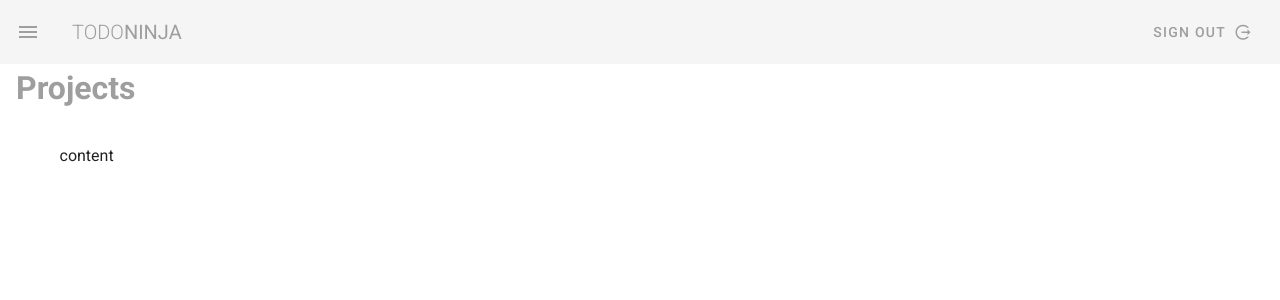
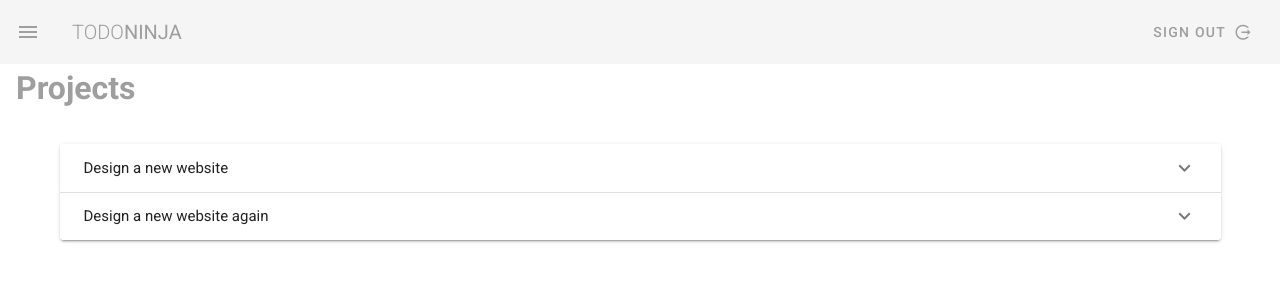
Before and after one commit to rafal-mi/todo-ninja, a Vue app: page /projects in a window 1280 px wide. Shown: the top 300 px of the page. Built offline with nearby package versions, Linux system fonts and the light colour scheme.

Commit message:
#21 Expansion Panels

```diff
--- a/src/views/Projects.vue
+++ b/src/views/Projects.vue
@@ -2,16 +2,48 @@
   <div class="projects">
     <h1 class="subheading grey--text">Projects</h1>
 
+
     <v-container class="my-5">
-        content
+      <v-expansion-panels>
+        <v-expansion-panel v-for="project in myProjects" :key="project.title">
+          <v-expansion-panel-header>
+            {{ project.title }}
+          </v-expansion-panel-header>
+          <v-expansion-panel-content>
+            <v-card>
+              <v-card-text class="px-4 grey--text">
+                <div class="font-weight-bold">due by {{ project.due }}</div>
+                <div>{{project.content}}</div>
+              </v-card-text>
+            </v-card>
+
+          </v-expansion-panel-content>
+        </v-expansion-panel>
+      </v-expansion-panels>
     </v-container>
-
   </div>
 </template>
 
 <script>
+export default {
+  data() {
+    return {
+      projects: [
+        { title: 'Design a new website', person: 'The Net Ninja', due: '1st Jan 2019', status: 'ongoing', content: 'Lorem ipsum dolor sit amet consectetur adipisicing elit. Sunt consequuntur eos eligendi illum minima adipisci deleniti, dicta mollitia enim explicabo fugiat quidem ducimus praesentium voluptates porro molestias non sequi animi!'},
+        { title: 'Code up the homepage', person: 'Chun Li', due: '10th Jan 2019', status: 'complete', content: 'Lorem ipsum dolor sit amet consectetur adipisicing elit. Sunt consequuntur eos eligendi illum minima adipisci deleniti, dicta mollitia enim explicabo fugiat quidem ducimus praesentium voluptates porro molestias non sequi animi!'},
+        { title: 'Design video thumbnails', person: 'Ryu', due: '20th Dec 2018', status: 'complete', content: 'Lorem ipsum dolor sit amet consectetur adipisicing elit. Sunt consequuntur eos eligendi illum minima adipisci deleniti, dicta mollitia enim explicabo fugiat quidem ducimus praesentium voluptates porro molestias non sequi animi!'},
+        { title: 'Create a community forum', person: 'Gouken', due: '20th Oct 2018', status: 'overdue', content: 'Lorem ipsum dolor sit amet consectetur adipisicing elit. Sunt consequuntur eos eligendi illum minima adipisci deleniti, dicta mollitia enim explicabo fugiat quidem ducimus praesentium voluptates porro molestias non sequi animi!'},
+        { title: 'Design a new website again', person: 'The Net Ninja', due: '1st Jan 2019', status: 'ongoing', content: 'Lorem ipsum dolor sit amet consectetur adipisicing elit. Sunt consequuntur eos eligendi illum minima adipisci deleniti, dicta mollitia enim explicabo fugiat quidem ducimus praesentium voluptates porro molestias non sequi animi!'},
+      ],
 
-export default {
-
+    }
+  },
+  computed: {
+    myProjects() {
+      return this.projects.filter(project => {
+        return project.person === 'The Net Ninja'
+      })
+    }
+  }
 };
 </script>
```
